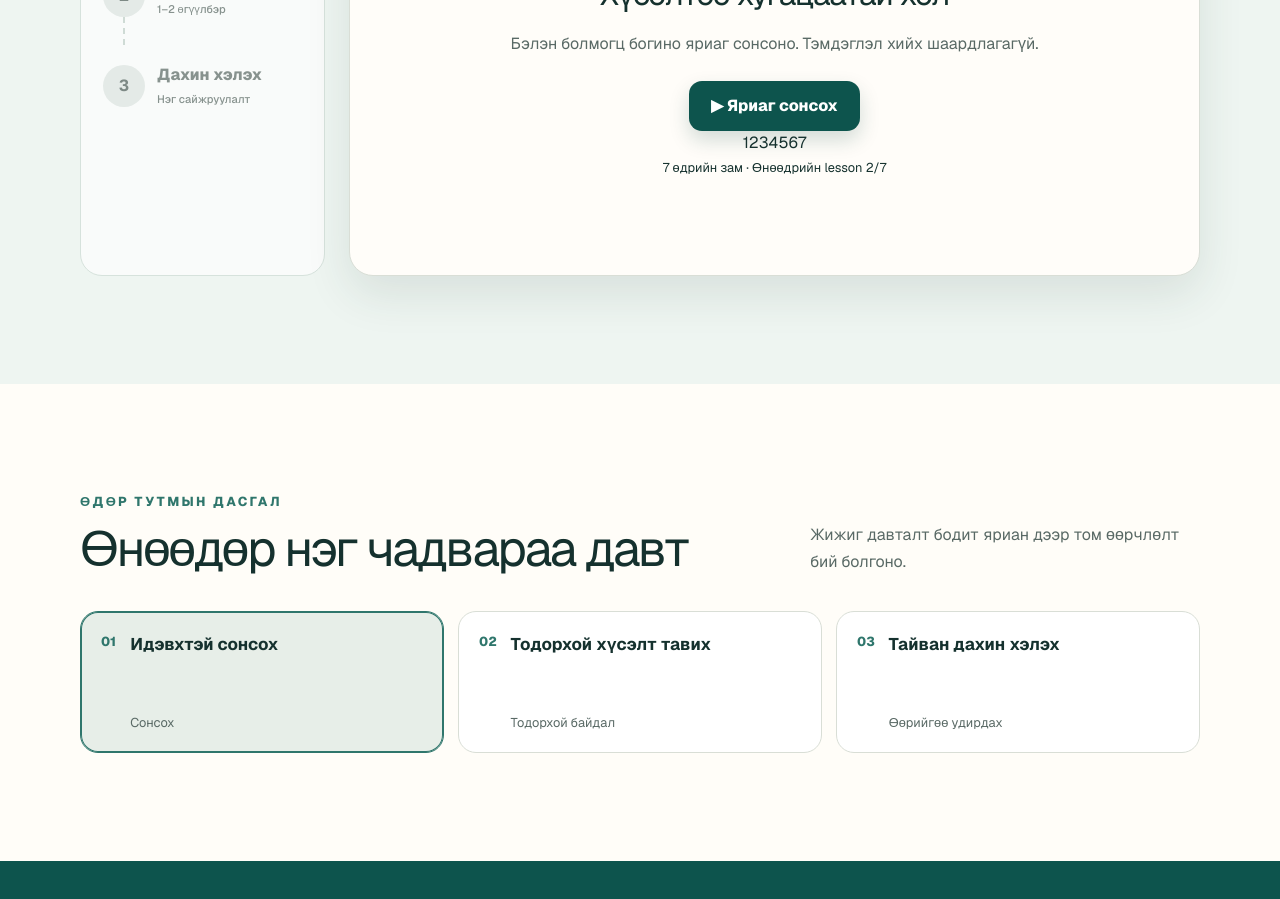
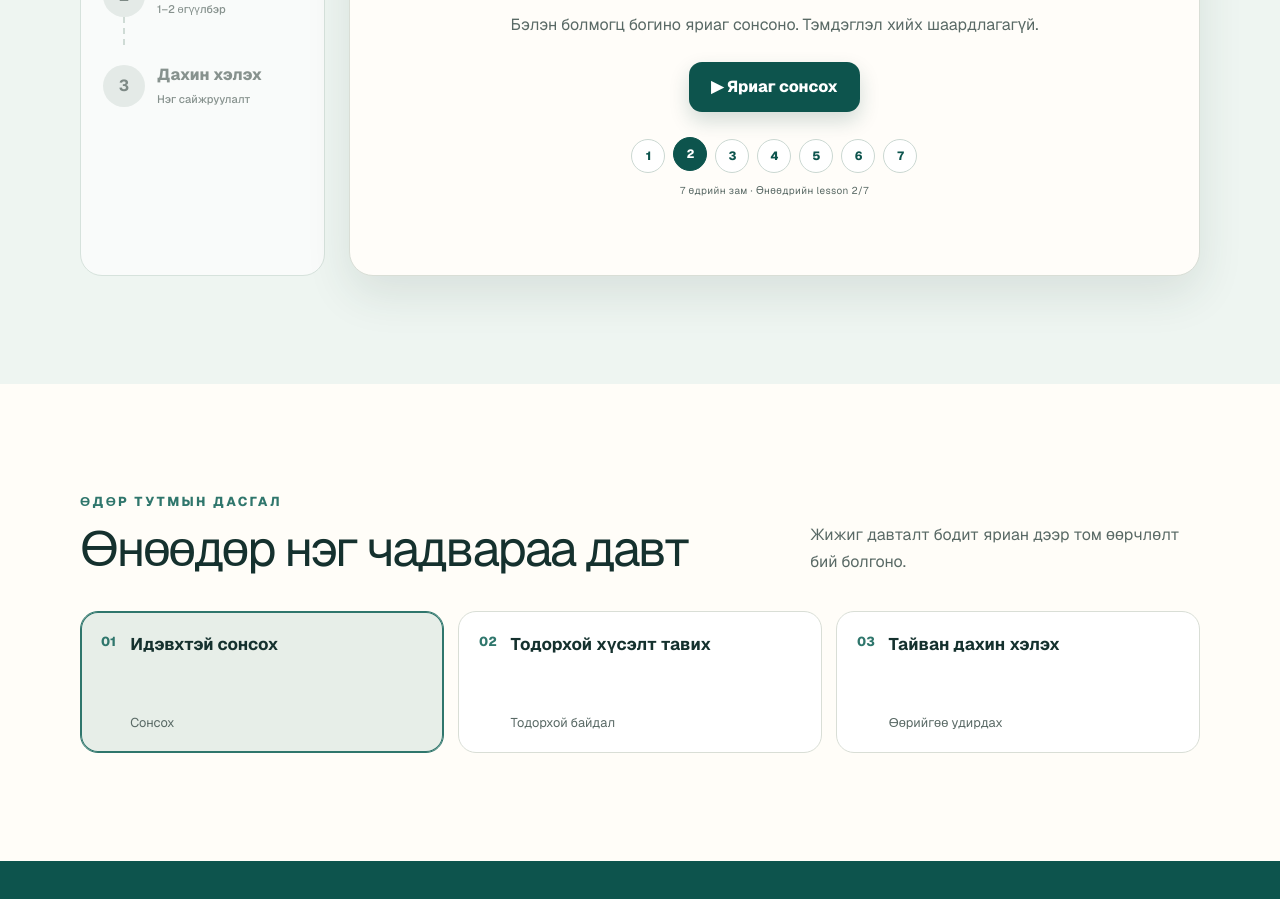
Before and after one commit to lchuka1619/eq-dev, a Next.js app: page / in a window 1280 px wide. Shown: the part 1320-2219 px from the top of the page. Built offline with nearby package versions, Linux system fonts and the light colour scheme.

Commit message:
Style the daily lesson picker

```diff
--- a/app/globals.css
+++ b/app/globals.css
@@ -160,6 +160,10 @@ svg { width: 1.2em; fill: none; stroke: currentColor; stroke-width: 2; stroke-li
 .voice-intro h3, .voice-complete h3 { margin: 7px 0 13px; font-size: 32px; letter-spacing: -.04em; }
 .voice-intro > p:not(.small-label), .voice-complete > p:not(.small-label) { color: var(--muted); line-height: 1.65; }
 .voice-intro .primary-button { margin: 24px auto 0; }
+.lesson-picker { display: flex; justify-content: center; gap: 8px; margin-top: 27px; }
+.lesson-picker button { width: 34px; height: 34px; border: 1px solid #cbd8d2; border-radius: 50%; color: var(--teal); background: #fff; font-size: 12px; font-weight: 760; cursor: pointer; transition: .18s ease; }
+.lesson-picker button:hover, .lesson-picker button.active { color: #fff; background: var(--teal); border-color: var(--teal); transform: translateY(-2px); }
+.lesson-count { display: block; margin-top: 10px; color: var(--muted); font-size: 10px; letter-spacing: .04em; }
 .voice-response, .voice-feedback { width: min(700px, 100%); margin: 28px auto 0; }
 .coach-bubble { padding: 20px 22px; border-radius: 8px 19px 19px; background: #e1eee8; }
 .coach-bubble span { color: var(--teal-bright); font-size: 9px; font-weight: 800; letter-spacing: .14em; }
@@ -184,6 +188,7 @@ svg { width: 1.2em; fill: none; stroke: currentColor; stroke-width: 2; stroke-li
 .feedback-source.gemini { color: #19584f; background: #e2f0ea; }
 .voice-feedback .primary-button { margin-top: 18px; }
 .voice-complete > span { width: 72px; height: 72px; margin: 0 auto 20px; border-radius: 50%; display: grid; place-items: center; color: #fff; background: var(--teal); font-size: 30px; }
+.voice-complete .next-lesson { margin: 12px auto 0; }
 @keyframes pulse { 50% { box-shadow: 0 0 0 8px rgba(229,142,115,.15); } }
 .exercise-picker { display: grid; grid-template-columns: repeat(3, 1fr); gap: 14px; }
 .exercise-chip { min-height: 142px; padding: 20px; border: 1px solid var(--border); border-radius: 18px; background: #fff; color: var(--ink); text-align: left; cursor: pointer; display: grid; grid-template-columns: auto 1fr; grid-template-rows: 1fr auto; gap: 6px 14px; transition: transform .18s, border .18s, box-shadow .18s; }
```
